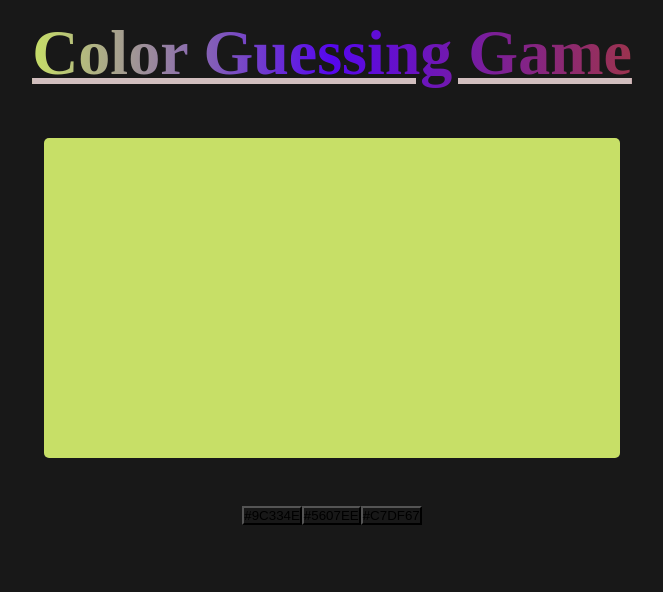
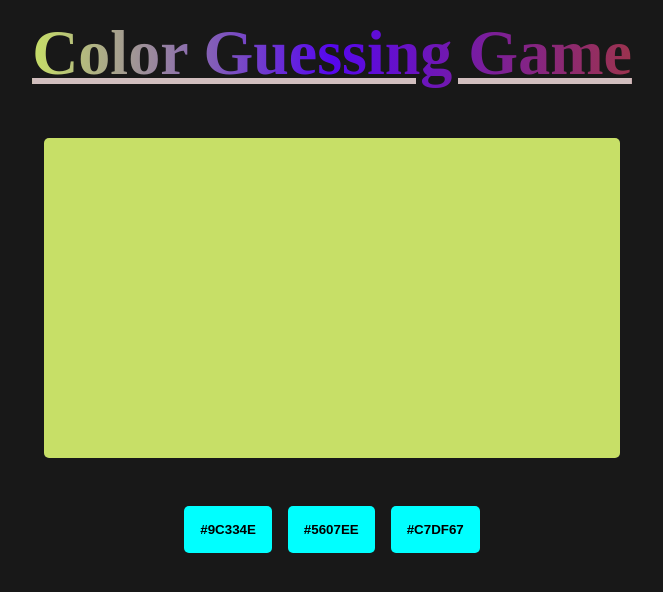
Before and after one commit to Albatraoz12/color-guessing-game, a React (Vite) app: page / in a window 1280 px wide. Shown: the top 592 px of the page, without its empty margins (308-971 px from the left). Built offline with nearby package versions, Linux system fonts and the light colour scheme.

Commit message:
style buttons and message

```diff
--- a/src/App.css
+++ b/src/App.css
@@ -39,6 +39,47 @@ h1 {
   -webkit-text-fill-color: transparent;
 }
 
+.btn-container {
+  display: flex;
+  justify-content: center;
+  align-items: center;
+  gap: 1rem;
+}
+
+.btn {
+  padding: 1rem;
+  background-color: aqua;
+  border-radius: 5px;
+  border: none;
+  color: black;
+  font-weight: 800;
+  z-index: 1;
+  position: relative;
+  outline: none;
+  transition: color 300ms ease-in-out;
+}
+
+.btn::before {
+  content: '';
+  position: absolute;
+  border-radius: 5px;
+  top: 0;
+  left: 0;
+  bottom: 0;
+  right: 0;
+  z-index: -1;
+  background-color: #eee;
+
+  transition: transform 300ms ease-in-out;
+  transform: scaleX(0);
+  transform-origin: left;
+}
+
+.btn:hover::before,
+.btn:focus::before {
+  transform: scaleX(1);
+}
+
 @media (min-width: 1000px) {
   h1 {
     font-size: 4em;
@@ -46,4 +87,8 @@ h1 {
   .game-bord {
     width: 50%;
   }
+
+  p {
+    font-size: 4rem;
+  }
 }
--- a/src/App.jsx
+++ b/src/App.jsx
@@ -41,9 +41,10 @@ function App() {
         className='game-bord'
       ></div>
 
-      <div>
+      <div className='btn-container'>
         {colors.map((color, i) => (
           <button
+            className='btn'
             type='button'
             key={i}
             value={color}
```
